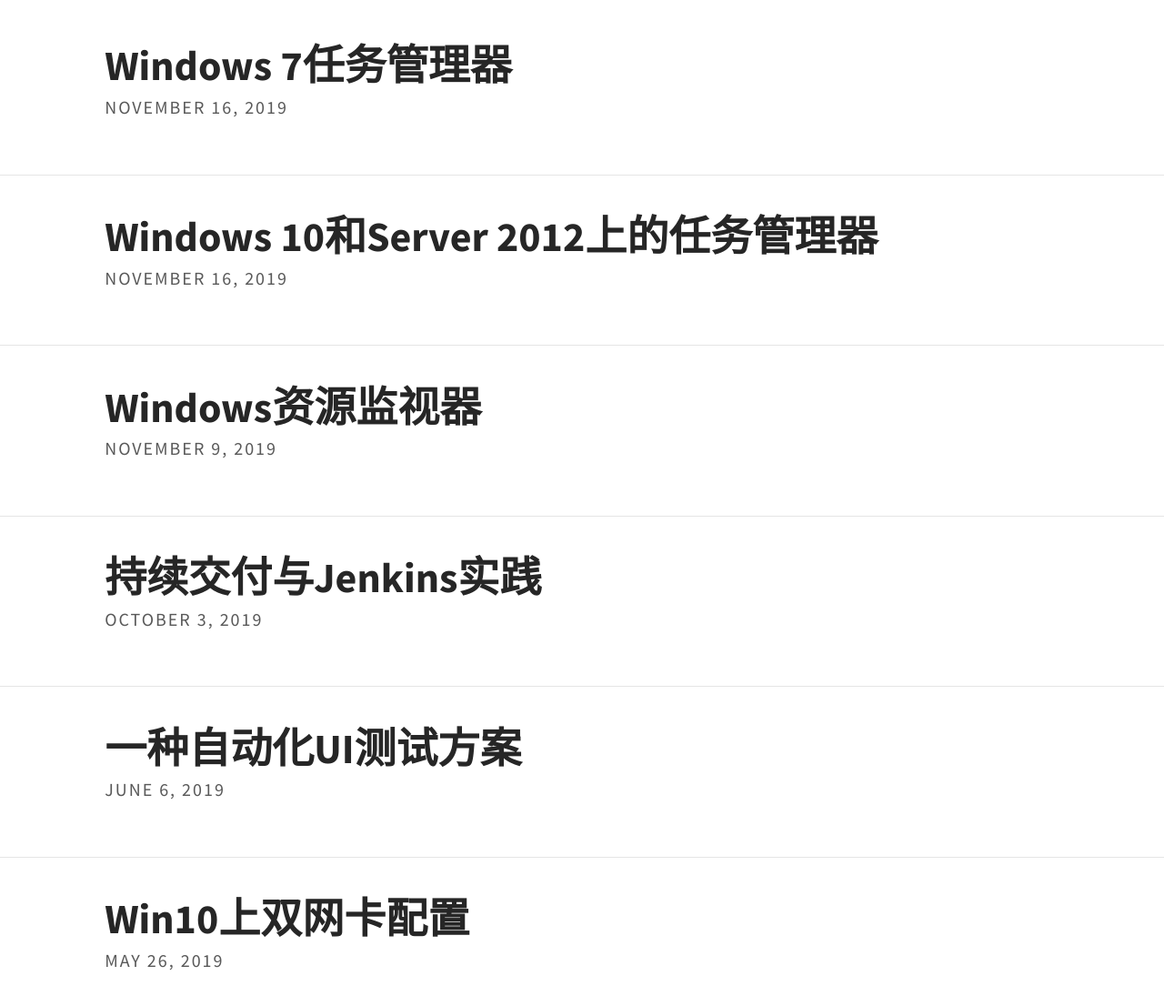
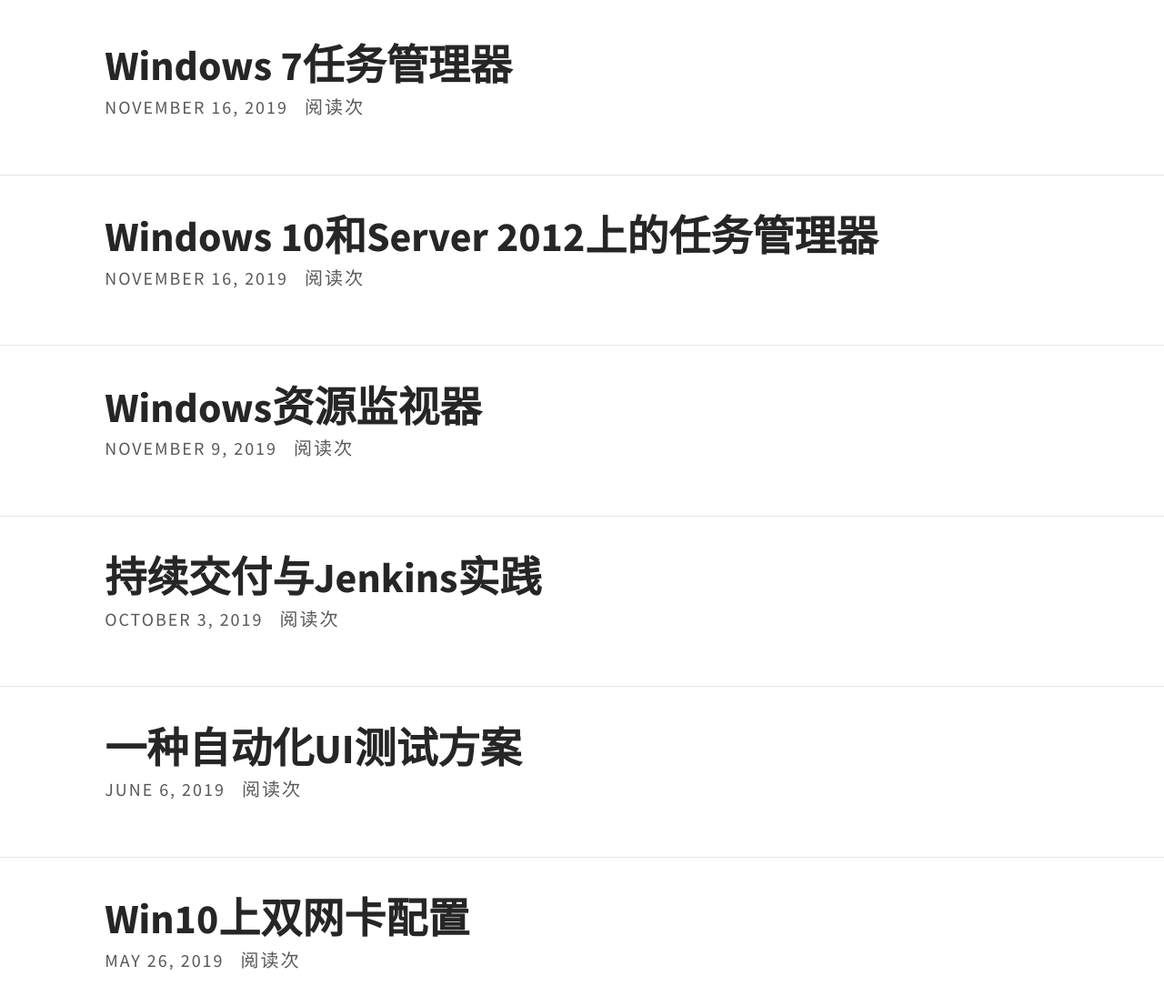
Before and after one commit to hubugui/hubugui.github.io, a Jekyll site: the page built from index.html, in a window 1280 px wide and 1400 px high. Shown: the part 276-1382 px from the top of the window at 91% size. Built offline with Jekyll 4.4.1, drawn with Linux system fonts in a browser that asks for light colours; the list of posts is cut into pages by our own code; comment, search, counter and statistics services are not loaded.

Commit message:
view busuanzi

```diff
--- a/_includes/post_info.html
+++ b/_includes/post_info.html
@@ -8,6 +8,8 @@
     {% endif %}
     <p class="meta">
       {% if author.name %}{{ author.name }} - {% endif %}{{ date | date: "%B %-d, %Y" }}
+      &nbsp
+      <span id="busuanzi_container_page_pv">阅读<span id="busuanzi_value_page_pv"></span>次</span>
     </p>
   {%- if author.url -%}</a>{%- endif -%}
 </div>
```
